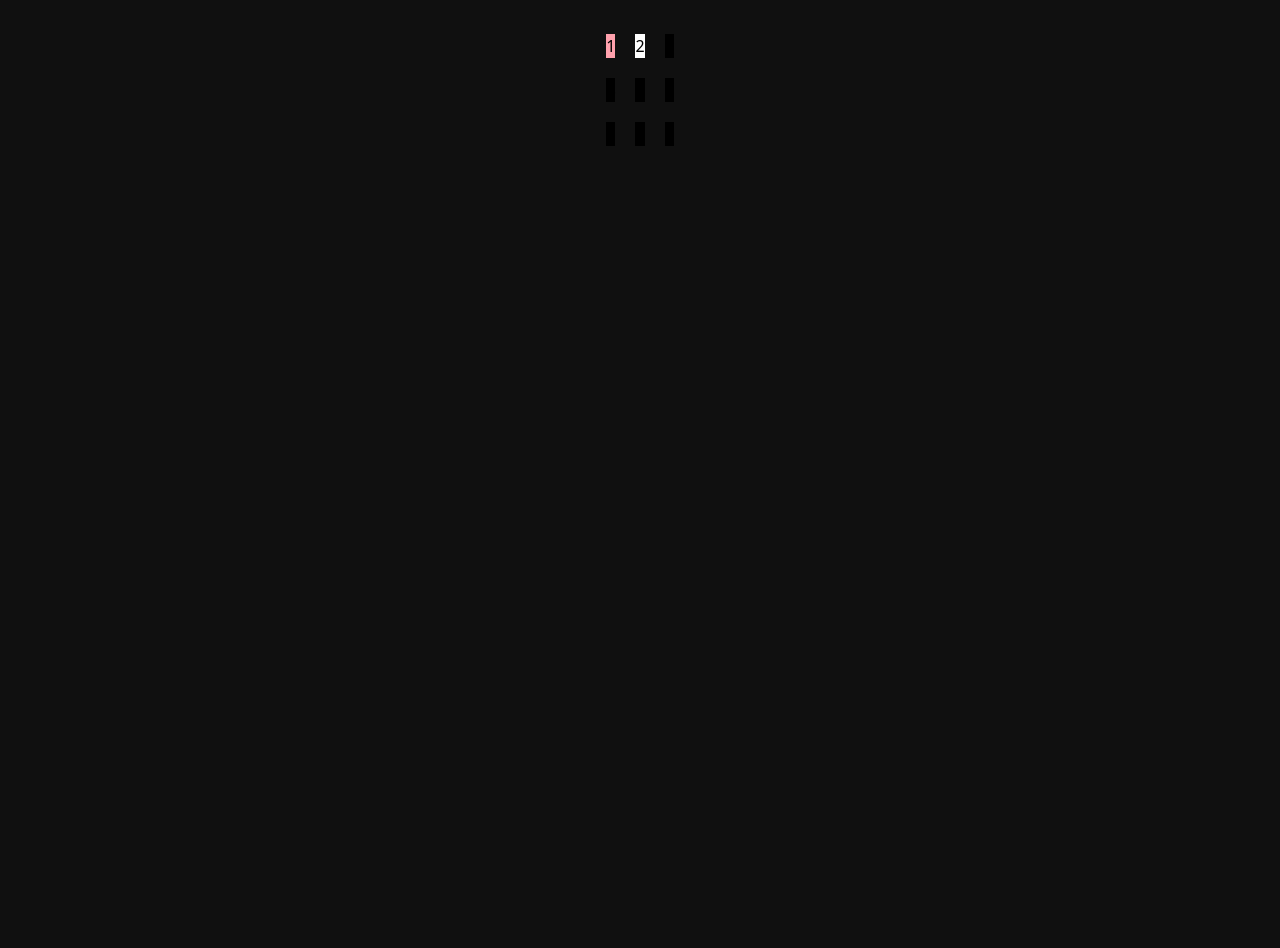
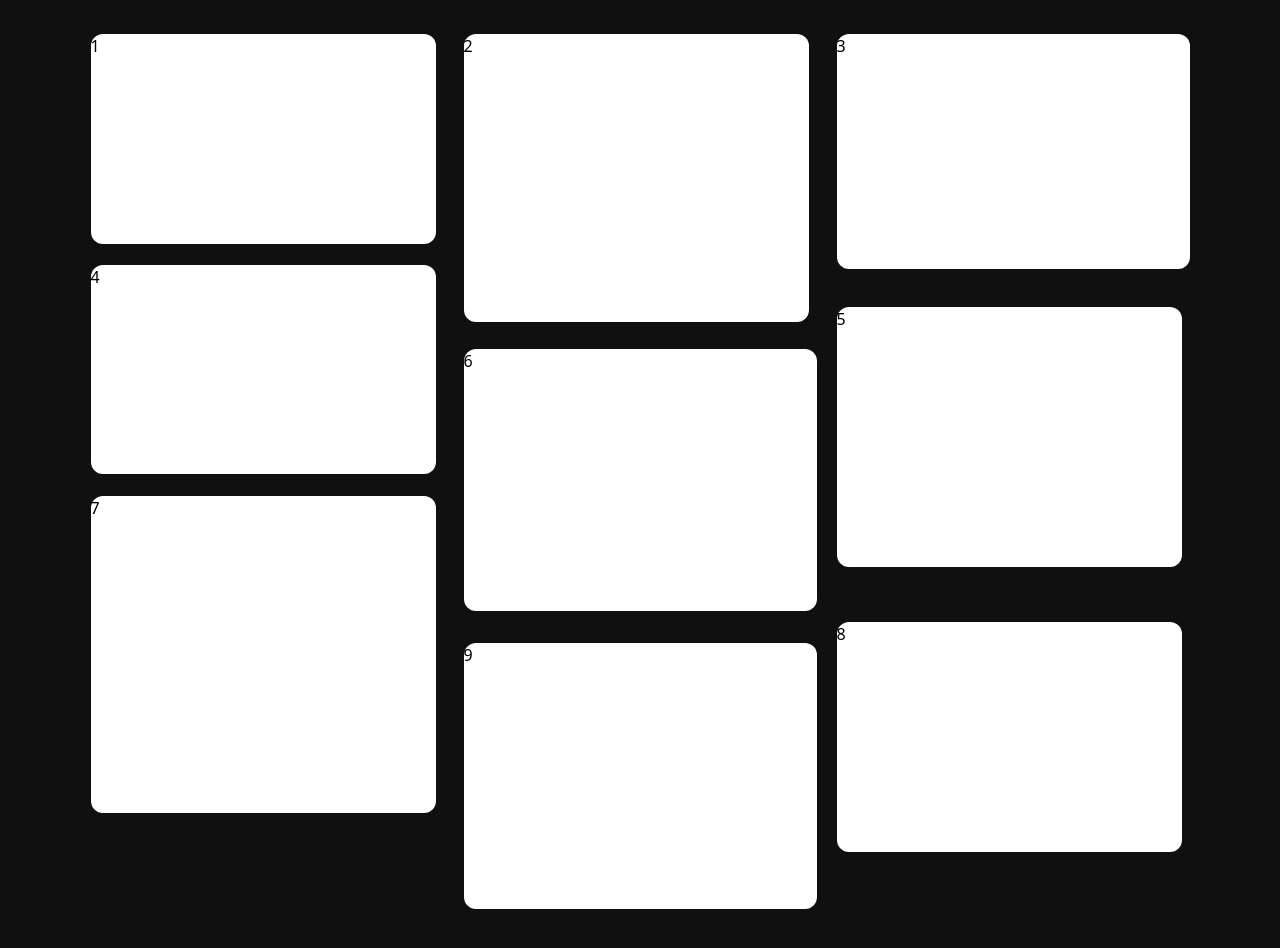
Before and after one commit to berkcantelseren/Bays, a Next.js app: page / in a window 1280 px wide. Shown: the part 3200-4148 px from the top of the page. Before the commit the page ends 3346 px from the top, so only its background shows below. Built offline with nearby package versions, Linux system fonts and the light colour scheme.

Commit message:
fixed grid

```diff
--- a/app/components/Home/Testimonial/Testimonial.js
+++ b/app/components/Home/Testimonial/Testimonial.js
@@ -46,16 +46,32 @@ export default function Testimonial() {
         </a>
       </div>
       {/* Grid part  */}
-      <div className="grid grid-cols-3 grid-rows-3 gap-5 mt-15">
-        <div className="bg-rose-300 w-[345] h-[214]">1</div>
-        <div className="bg-white w-[345] h-[288]">2</div>
-        <div className="bg-black w-[353] h-[235]">3</div>
-        <div className="bg-black w-[345] h-[209]">4</div>
-        <div className="bg-black w-[345] h-[260]">5</div>
-        <div className="bg-black w-[353] h-[262]">6</div>
-        <div className="bg-black w-[345] h-[317]">7</div>
-        <div className="bg-black w-[345] h-[230]">8</div>
-        <div className="bg-black w-[353] h-[266]">9</div>
+      <div className="grid grid-cols-3 auto-rows-[1px] gap-5 mt-15">
+        <div className="bg-white w-[345px] h-[210px] row-span-[11] rounded-xl">
+          1
+        </div>
+        <div className="bg-white w-[345px] h-[288px] row-span-[15] rounded-xl">
+          2
+        </div>
+        <div className="bg-white w-[353px] h-[235px] row-span-[13] rounded-xl">
+          3
+        </div>
+        <div className="bg-white w-[345px] h-[209px] row-span-[11] rounded-xl">
+          4
+        </div>
+        <div className="bg-white w-[345px] h-[260px] row-span-[15] rounded-xl">
+          5
+        </div>
+        <div className="bg-white w-[353px] h-[262px] row-span-[14] rounded-xl">
+          6
+        </div>
+        <div className="bg-white w-[345px] h-[317px] row-span-[32] rounded-xl">
+          7
+        </div>
+        <div className="bg-white w-[345px] h-[230px] row-span-[23] rounded-xl">
+          8
+        </div>
+        <div className="bg-white w-[353px] h-[266px] rounded-xl">9</div>
       </div>
     </div>
   );
```
